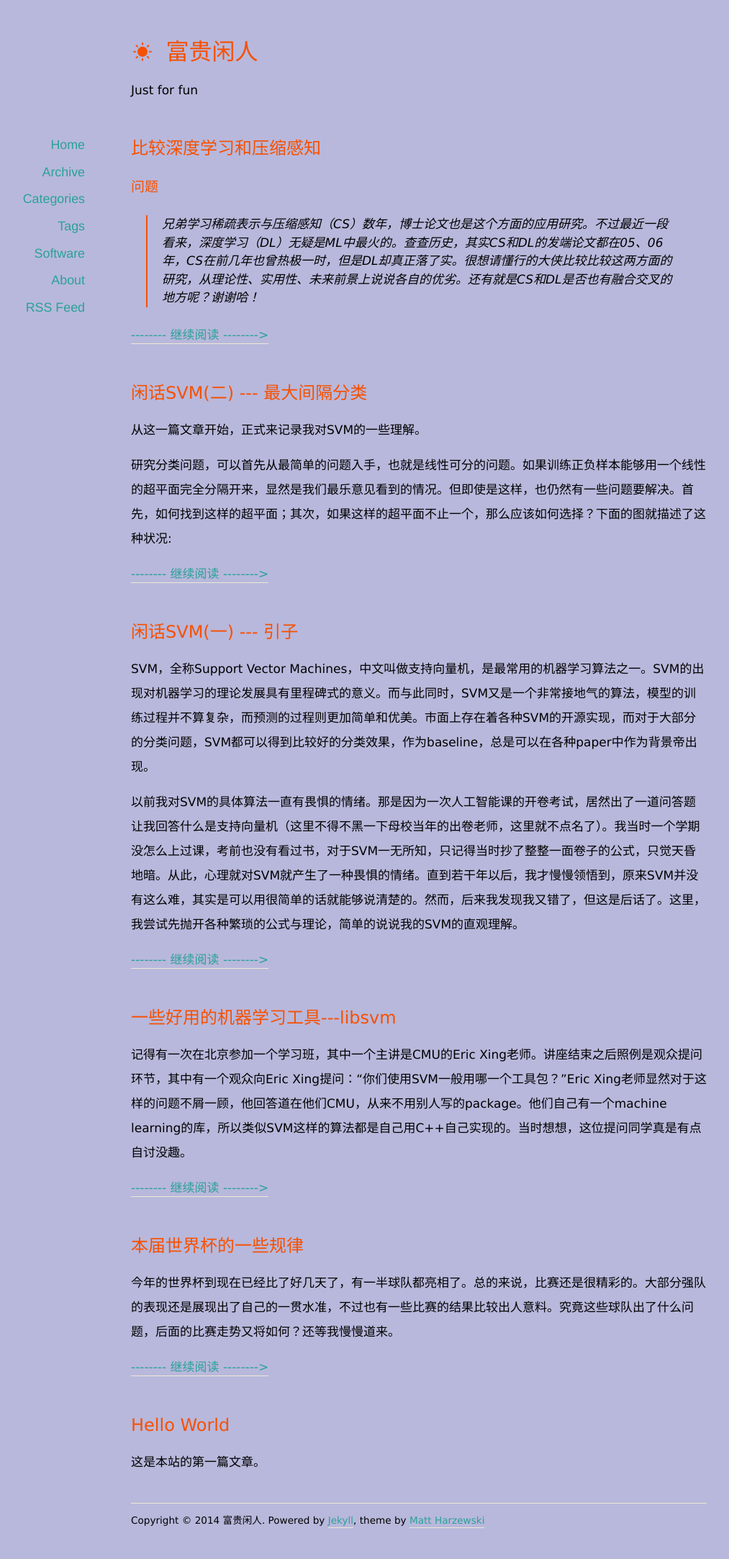
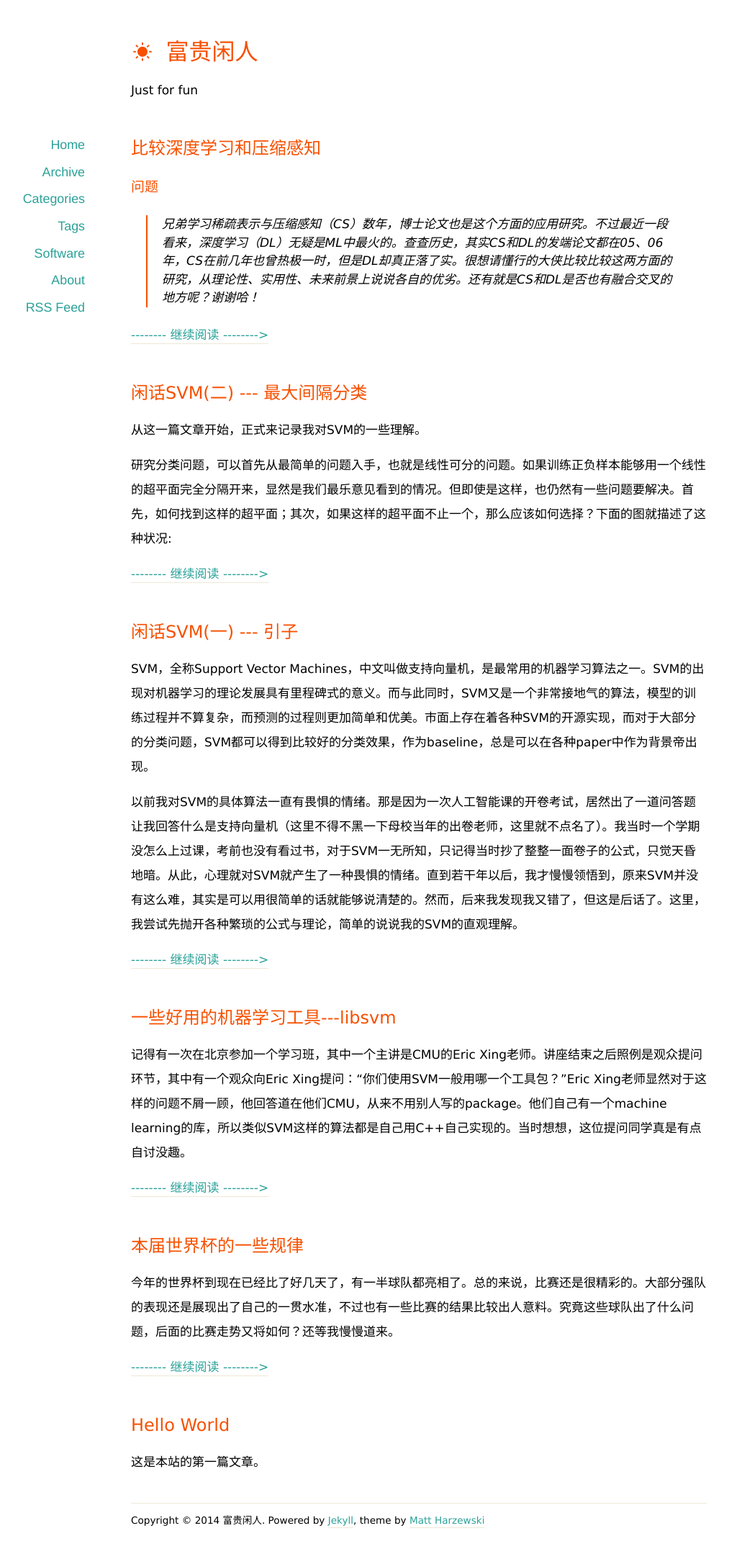
Before and after one commit to orangeprince/orangeprince.github.io, a Jekyll site: the page built from index.html, in a window 1280 px wide. Shown: the whole page at 72% size, without its empty margins (58-1071 px from the left). Built offline with Jekyll 4.4.1, drawn with Linux system fonts in a browser that asks for light colours; nearby versions of some CDN libraries; the list of posts is cut into pages by our own code; comment, search, counter and statistics services are not loaded.

Commit message:
modified:   assets/css/colors-light.css

```diff
--- a/assets/css/colors-light.css
+++ b/assets/css/colors-light.css
@@ -1,5 +1,5 @@
 html, body {
-	background-color:#B8B8DC;
+	/*background-color:#B8B8DC;*/
 	/*color: #839496;***/
 }
 
@@ -23,12 +23,12 @@ h1 a, h1 a:visited, h1 a:active {
 }
 
 h1 a:hover {
-	background-color: #eee8d5;
-	border-color: #eee8d5;
+	/*background-color: #eee8d5;
+	border-color: #eee8d5;*/
 }
 
 article h1 a.anchor {
-	color: #2aa198;
+	/*color: #2aa198;*/
 }
 
 blockquote {
```
